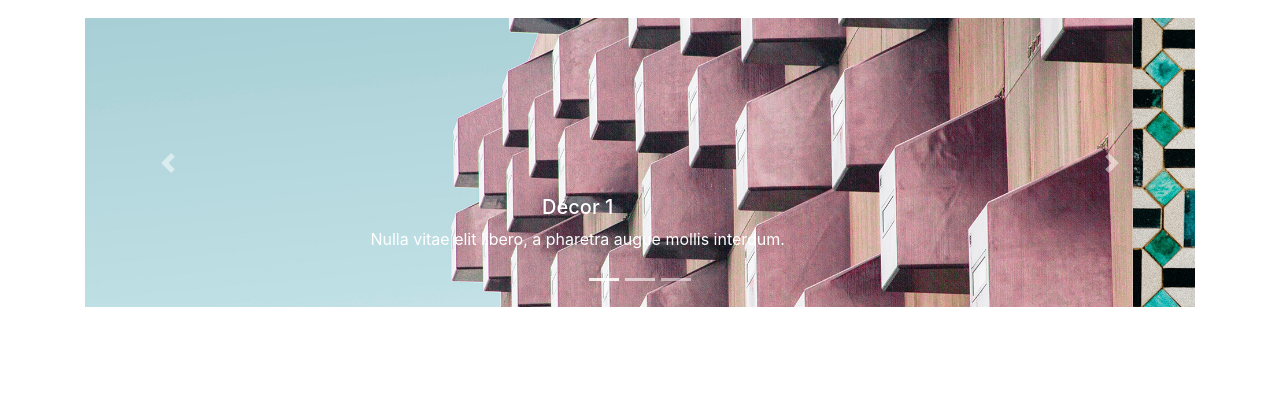
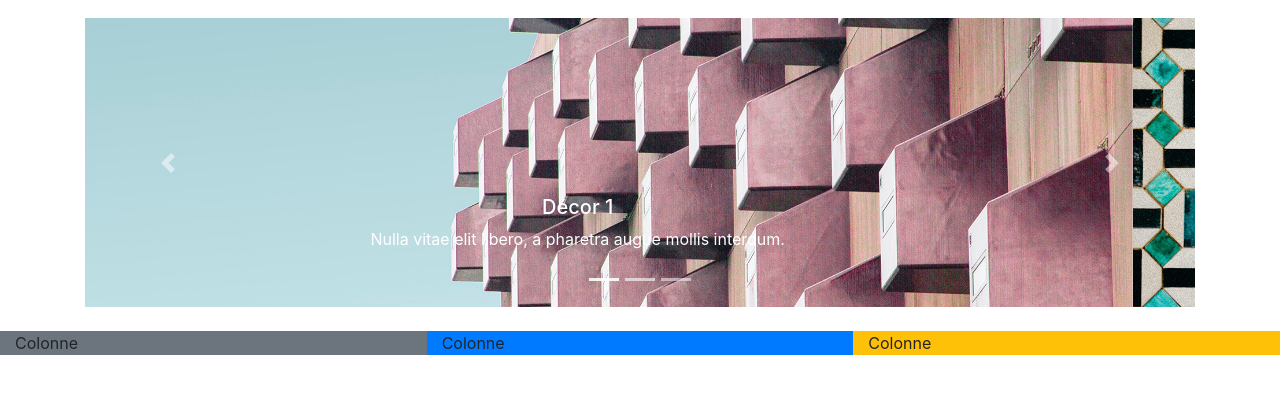
Before and after one commit to SebastienDelrueW/Bootstrap4, a plain HTML site: page index.html in a window 1280 px wide. Shown: the part 62-456 px from the top of the page. Drawn offline with Linux system fonts and the light colour scheme.

Commit message:
Update index.html

```diff
--- a/index.html
+++ b/index.html
@@ -124,6 +124,18 @@
     <!-- fermeture du slider -->
     </div>
 
+
+    <div class="container-fluid mt-4">
+        <div class="row">
+
+            <div class="col-4 bg-secondary">Colonne</div>
+            <div class="col-4 bg-primary">Colonne</div>
+            <div class="col-4 bg-warning">Colonne</div>
+        </div>
+
+    </div>
+
+
     <!-- les scripts en local-->
     <script src="js/jquery-3.4.1slim.min.js"></script>
     <script src="js/popper.min.js"></script>
```
